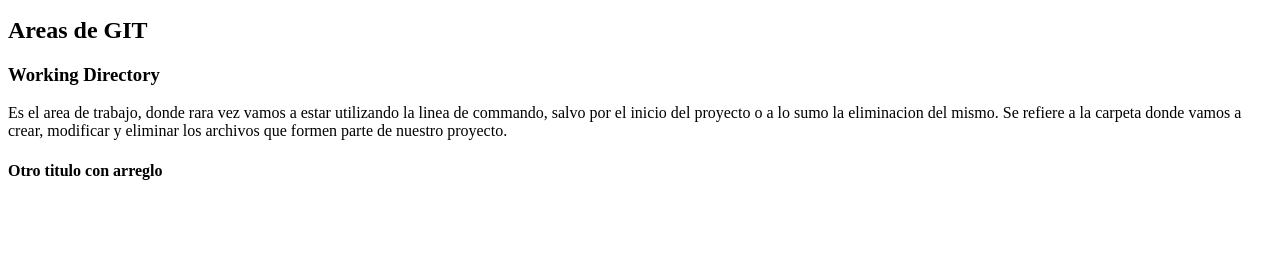
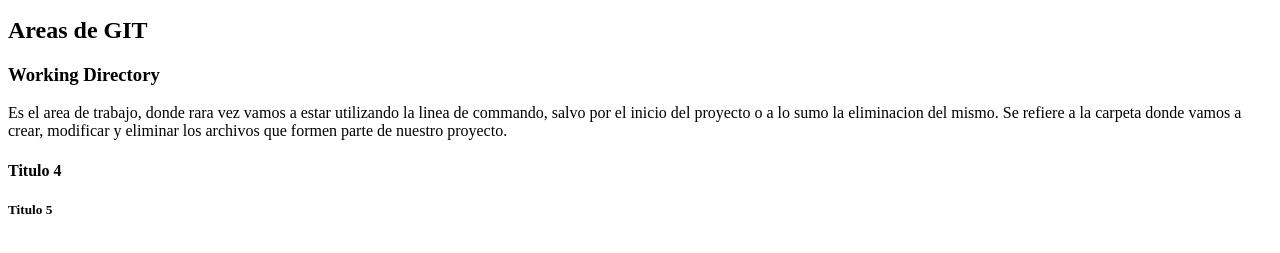
Before and after one commit to mpreiti/Prueba, a plain HTML site: page index.html in a window 1280 px wide. Shown: the part 101-354 px from the top of the page. Drawn offline with Linux system fonts and the light colour scheme.

Commit message:
Titulo 5

```diff
--- a/index.html
+++ b/index.html
@@ -21,7 +21,8 @@
                         por el inicio del proyecto o a lo sumo la eliminacion del mismo. Se refiere a la carpeta
                         donde vamos a crear, modificar y eliminar los archivos que formen parte de nuestro proyecto.
                     </p>
-                    <h4>Otro titulo con arreglo</h4>
+                    <h4>Titulo 4</h4>
+                    <h5>Titulo 5</h5>
                 </article>
         </section>
     </body>
```
